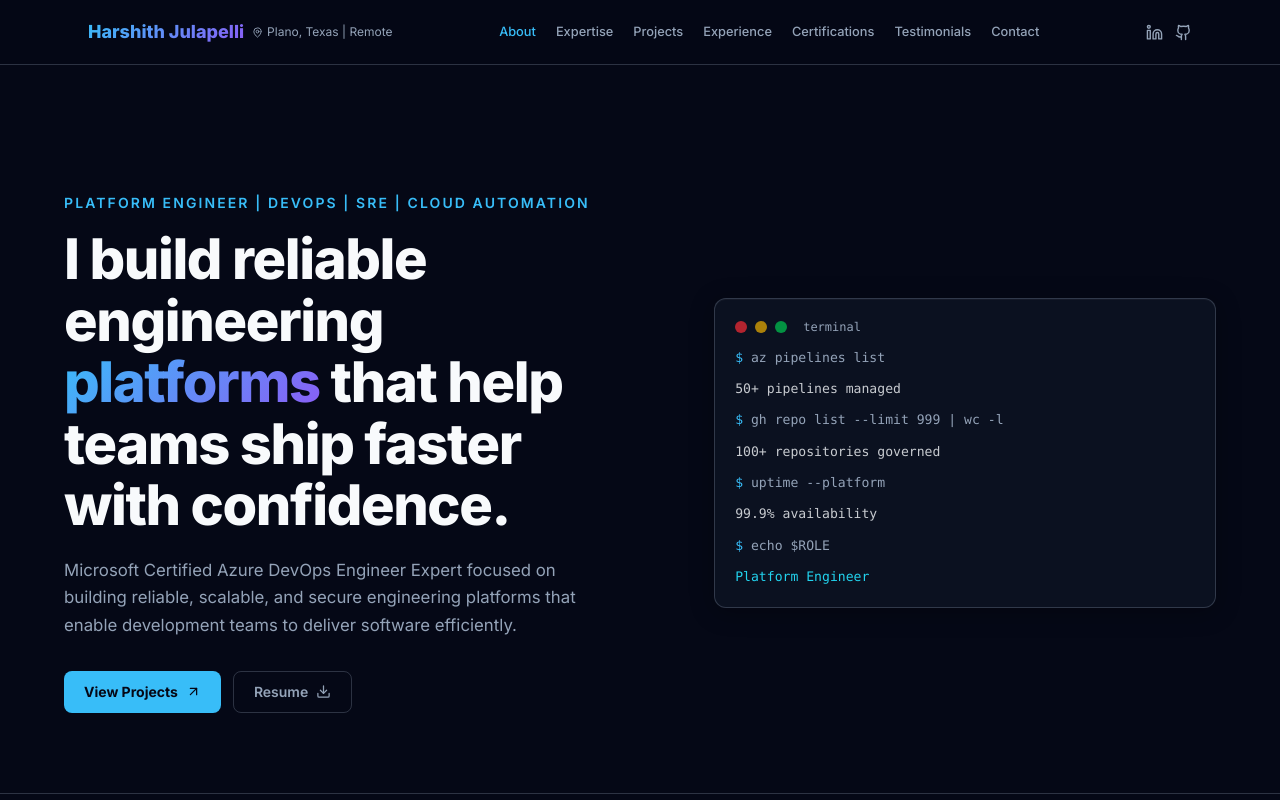
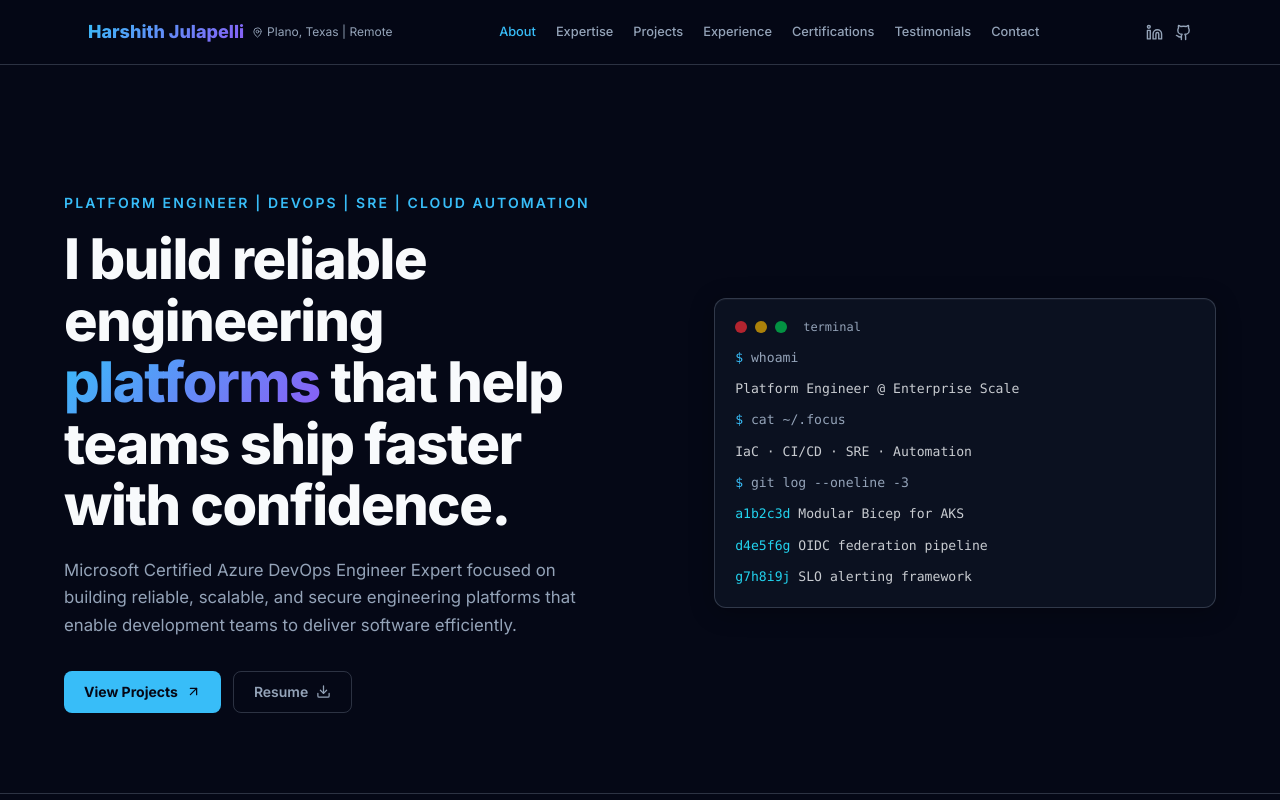
Before and after one commit to Harshithj88/website-portfolio-site, a Next.js app: page / in a window 1280 px wide. Shown: the top 800 px of the page. Built offline with nearby package versions, Linux system fonts and the light colour scheme.

Commit message:
refactor: replace duplicated metrics in terminal widgets with personality-driven content

```diff
--- a/app/page.tsx
+++ b/app/page.tsx
@@ -191,10 +191,10 @@ export default function Home() {
                     <span className="h-2 w-2 rounded-full bg-green-500/70" />
                   </div>
                   <div className="space-y-1.5 text-dim">
-                    <p><span className="text-accent">$</span> echo $ROLE</p>
-                    <p className="text-accent-alt">Platform Engineer</p>
-                    <p><span className="text-accent">$</span> az pipelines list | wc -l</p>
-                    <p className="text-foreground/80">{profile.metrics[0].value} managed</p>
+                    <p><span className="text-accent">$</span> whoami</p>
+                    <p className="text-foreground/80">Platform Engineer @ Enterprise Scale</p>
+                    <p><span className="text-accent">$</span> cat ~/.focus</p>
+                    <p className="text-foreground/80">IaC · CI/CD · SRE · Automation</p>
                   </div>
                 </div>
               </motion.div>
@@ -207,14 +207,14 @@ export default function Home() {
                     <span className="ml-2 text-xs text-dim">terminal</span>
                   </div>
                   <div className="space-y-2.5 text-dim">
-                    <p><span className="text-accent">$</span> az pipelines list</p>
-                    <p className="text-foreground/80">{profile.metrics[0].value} pipelines managed</p>
-                    <p className="mt-1"><span className="text-accent">$</span> gh repo list --limit 999 | wc -l</p>
-                    <p className="text-foreground/80">{profile.metrics[1].value} repositories governed</p>
-                    <p className="mt-1"><span className="text-accent">$</span> uptime --platform</p>
-                    <p className="text-foreground/80">99.9% availability</p>
-                    <p className="mt-1"><span className="text-accent">$</span> echo $ROLE</p>
-                    <p className="text-accent-alt">Platform Engineer</p>
+                    <p><span className="text-accent">$</span> whoami</p>
+                    <p className="text-foreground/80">Platform Engineer @ Enterprise Scale</p>
+                    <p><span className="text-accent">$</span> cat ~/.focus</p>
+                    <p className="text-foreground/80">IaC · CI/CD · SRE · Automation</p>
+                    <p><span className="text-accent">$</span> git log --oneline -3</p>
+                    <p className="text-foreground/80"><span className="text-accent-alt">a1b2c3d</span> Modular Bicep for AKS</p>
+                    <p className="text-foreground/80"><span className="text-accent-alt">d4e5f6g</span> OIDC federation pipeline</p>
+                    <p className="text-foreground/80"><span className="text-accent-alt">g7h8i9j</span> SLO alerting framework</p>
                   </div>
                 </div>
               </motion.div>
```
